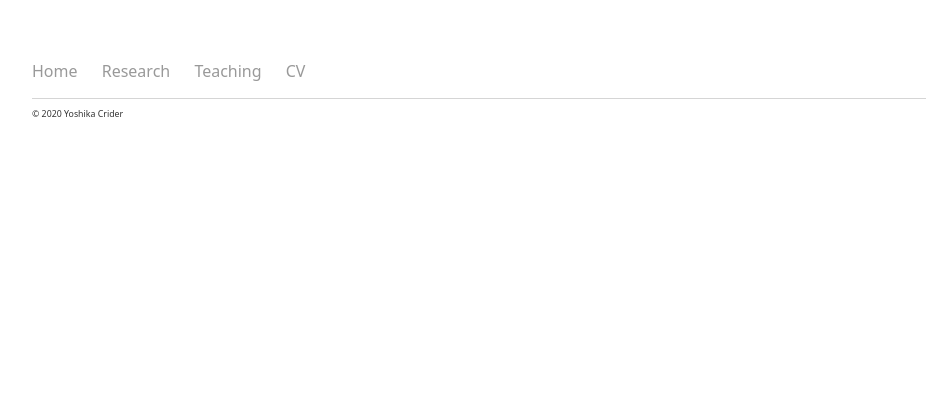
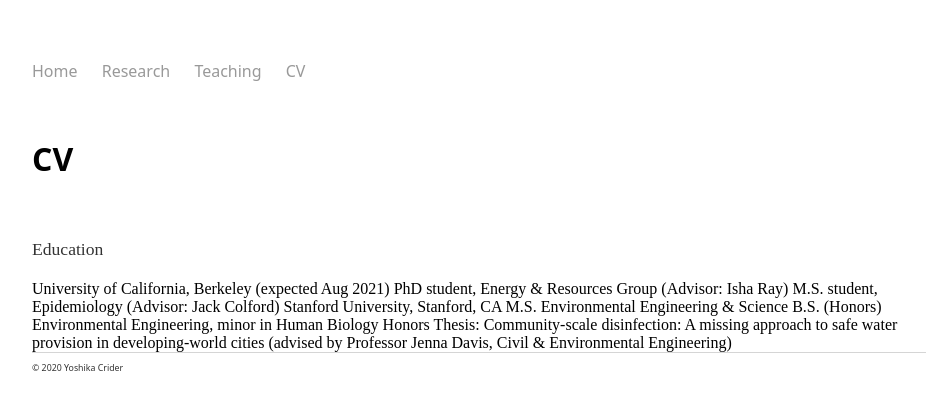
Before and after one commit to YoshikaCrider/YoshikaCrider.github.io, a Jekyll site: the page built from cv/index.html, in a window 1280 px wide. Shown: the top 410 px of the page, without its empty margins (160-1086 px from the left). Built offline with Jekyll 4.4.1, drawn with Linux system fonts in a browser that asks for light colours.

Commit message:
Update index.html

```diff
--- a/cv/index.html
+++ b/cv/index.html
@@ -2,3 +2,16 @@
 layout: default
 title: CV
 ---
+<br>
+<h1>CV</h1>
+<br>
+
+<p>Education</p>
+University of California, Berkeley (expected Aug 2021)
+     PhD student, Energy & Resources Group (Advisor: Isha Ray)
+     M.S. student, Epidemiology (Advisor: Jack Colford)
+
+Stanford University, Stanford, CA
+     M.S. Environmental Engineering & Science
+     B.S. (Honors) Environmental Engineering, minor in Human Biology
+Honors Thesis: Community-scale disinfection: A missing approach to safe water provision in developing-world cities (advised by Professor Jenna Davis, Civil & Environmental Engineering)
```
